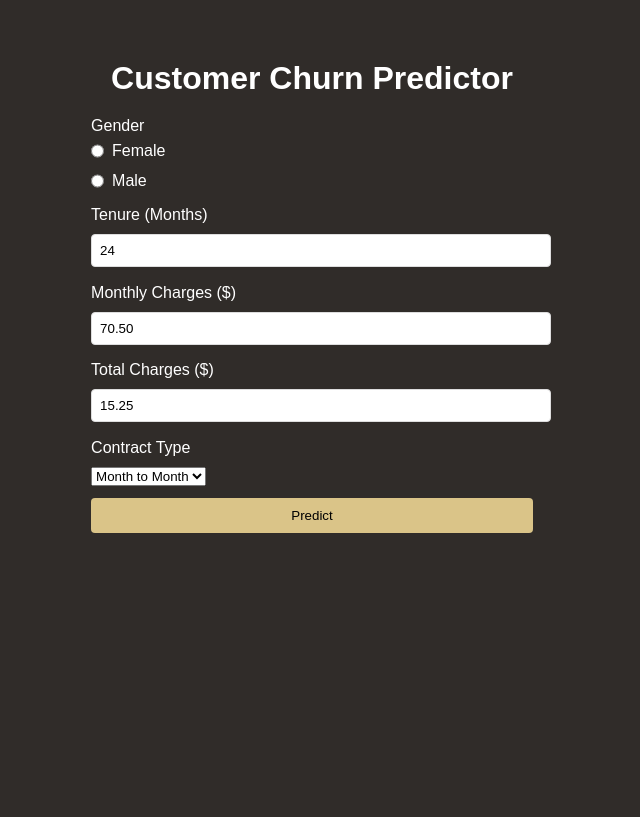
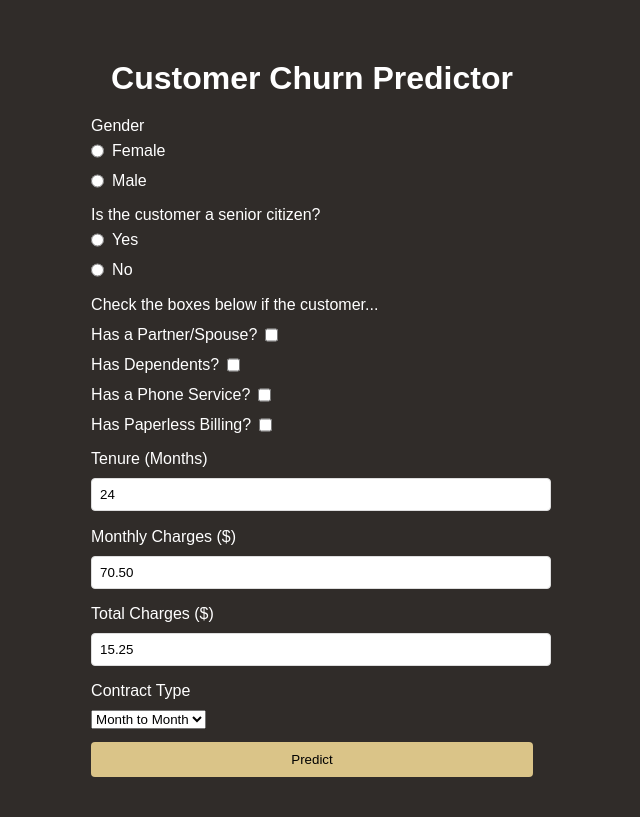
Before and after one commit to nipun-khanna/Churn-Prediction-App, a Flask app: page / in a window 1280 px wide. Shown: the top 817 px of the page, without its empty margins (328-968 px from the left). Before the commit the page ends 533 px from the top, so only its background shows below. Run offline with Flask 3, Linux system fonts and the light colour scheme.

Commit message:
Finish label encoded feature parsing

```diff
--- a/app/app.py
+++ b/app/app.py
@@ -29,13 +29,16 @@ def predict_churn():
   try:
     data = request.get_json(force=True)
 
-    required_features = ["tenure", "TotalCharges", "MonthlyCharges", "Contract_Month-to-month", "Contract_One year", "Contract_Two year"]
+    required_features = ["tenure", "TotalCharges", "MonthlyCharges", "Contract_Month-to-month", "Contract_One year", "Contract_Two year",
+                         "Partner", "Dependents", "PhoneService", "PaperlessBilling"]
+
     for feature in required_features:
       if feature not in data:
         return jsonify({"error": f"Missing or invalid data for feature: {feature}"}), 400
 
     input_df = pd.DataFrame([data], columns=required_features)
     df = transform_data(input_df)
+    logging.info(df.head())
 
     prediction = model.predict(df)[0]
     prediction_proba = model.predict_proba(df)[0][1]
--- a/app/static/index.js
+++ b/app/static/index.js
@@ -2,6 +2,15 @@ document.getElementById('prediction-form').addEventListener('submit', submitForm
 
 async function submitForm(event) {
     event.preventDefault();
+
+    const genderVal = document.querySelector("input[name='gender']:checked").value;
+    const gender = genderVal == "female" ? 1 : 0;
+    const senCitVal = document.querySelector("input[name='senior-citizen']:checked").value;
+    const seniorCitizen = senCitVal == "yes" ? 1 : 0;
+    const partner = document.getElementById("partner").checked ? 1 : 0;
+    const dependents = document.getElementById("dependents").checked ? 1 : 0;
+    const phoneService = document.getElementById("phone-service").checked ? 1 : 0;
+    const paperlessBilling = document.getElementById("paperless-billing").checked ? 1 : 0;
 
     const tenure = parseFloat(document.getElementById('tenure').value);
     const total_charges = parseFloat(document.getElementById('total-charges').value);
@@ -9,10 +18,16 @@ async function submitForm(event) {
 
     const contract_type = document.getElementById('contract-type');
     const index = contract_type.selectedIndex;
-    const contract_features = [false, false, false]
-    contract_features[index] = true
+    const contract_features = [false, false, false];
+    contract_features[index] = true;
 
     const data = {
+        "gender": gender,
+        "SeniorCitizen": seniorCitizen,
+        "Partner": partner,
+        "Dependents": dependents,
+        "PhoneService": phoneService,
+        "PaperlessBilling": paperlessBilling,
         "tenure": tenure,
         "TotalCharges": total_charges,
         "MonthlyCharges": monthly_charges,
--- a/app/static/style.css
+++ b/app/static/style.css
@@ -28,13 +28,13 @@ body {
     gap: 0.4rem
 }
 
-.gender-input {
+.radio-container {
     display: flex;
     flex-direction: column;
     gap: 2px
 }
 
-.gender-radio {
+.simple-radio {
     display: flex;
     gap: 0.5rem
 }
--- a/app/templates/index.html
+++ b/app/templates/index.html
@@ -10,16 +10,52 @@
     <div class="container">
         <h1 class="container-head">Customer Churn Predictor</h1>
         <form id="prediction-form">
-            <div class="gender-input">
+            <div class="radio-container">
                 <p style="padding-bottom: 5px;">Gender</p>
-                <div class="gender-radio">
+                <div class="simple-radio">
                     <input type="radio" id="gender-female" name="gender" value="female" required>
                     <label for="gender-female">Female</label>
                 </div>
 
-                <div class="gender-radio">
+                <div class="simple-radio">
                     <input type="radio" id="gender-male" name="gender" value="male" required>
                     <label for="gender-male">Male</label>
+                </div>
+            </div>
+
+            <div class="radio-container">
+                <p style="padding-bottom: 5px;">Is the customer a senior citizen?</p>
+                <div class="simple-radio">
+                    <input type="radio" id="senior-citizen-yes" name="senior-citizen" value="yes" required>
+                    <label for="senior-citizen-yes">Yes</label>
+                </div>
+
+                <div class="simple-radio">
+                    <input type="radio" id="senior-citizen-no" name="senior-citizen" value="no" required>
+                    <label for="senior-citizen-no">No</label>
+                </div>
+            </div>
+
+            <div class="radio-container">
+                <p style="padding-bottom: 10px;">Check the boxes below if the customer...</p>
+                <div class="simple-radio">
+                    <label for="partner">Has a Partner/Spouse?</label>
+                    <input type="checkbox" id="partner" name="partner">
+                </div>
+
+                <div class="simple-radio">
+                    <label for="dependents">Has Dependents?</label>
+                    <input type="checkbox" id="dependents" name="dependents">
+                </div>
+
+                <div class="simple-radio">
+                    <label for="partner">Has a Phone Service?</label>
+                    <input type="checkbox" id="phone-service" name="phone-service">
+                </div>
+
+                <div class="simple-radio">
+                    <label for="partner">Has Paperless Billing?</label>
+                    <input type="checkbox" id="paperless-billing" name="paperless-billing">
                 </div>
             </div>
 
```
